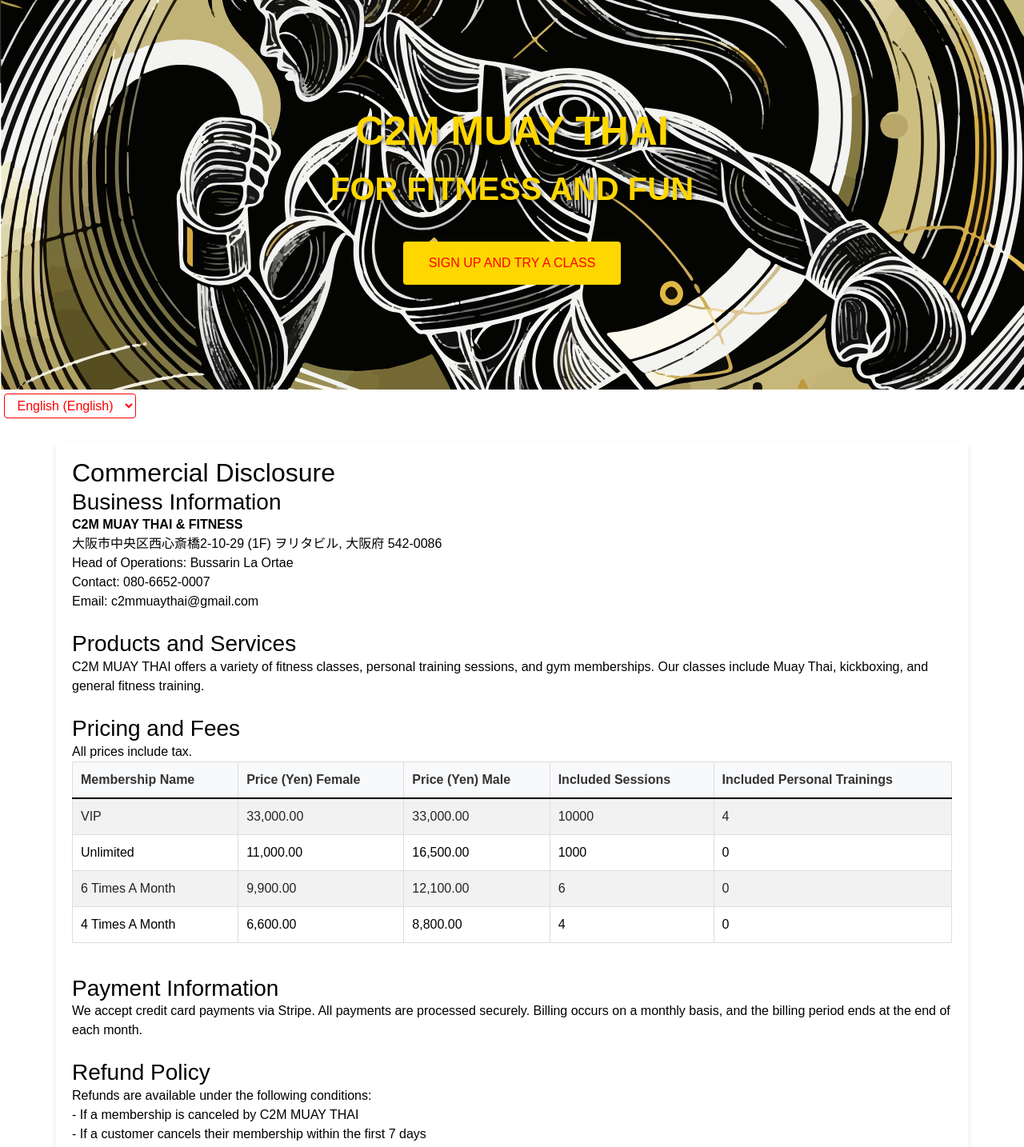
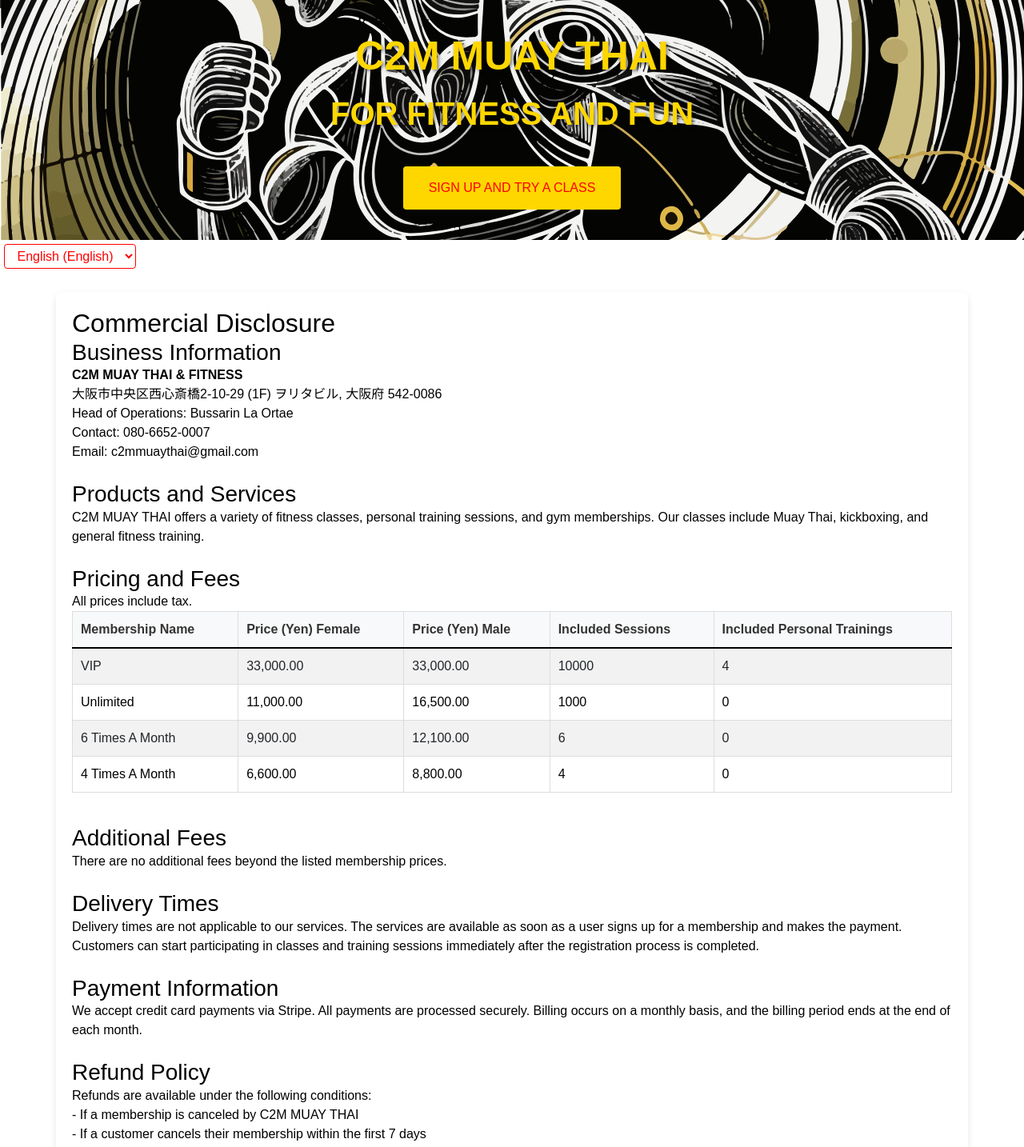
Before and after one commit to performlikemj/C2M, a Django app: page /en/commerce-disclosure/ in a window 1280 px wide. Shown: the part 76-1510 px from the top of the page at 80% size. Run offline with Django 5.2, Linux system fonts and the light colour scheme; parts of the project's set-up code (start-up, migrations or seed data) failed here and were passed over; some libraries are stand-ins or nearby versions.

Commit message:
Add language to commerce disclosure for additional fees and delivery times

```diff
--- a/templates/commerce_disclosure.html
+++ b/templates/commerce_disclosure.html
@@ -71,6 +71,18 @@
     </table>
     <br>
 
+    <h3>{% trans "Additional Fees" %}</h3>
+    <p>
+        {% trans "There are no additional fees beyond the listed membership prices." %}
+    </p>
+    <br>
+
+    <h3>{% trans "Delivery Times" %}</h3>
+    <p>
+        {% trans "Delivery times are not applicable to our services. The services are available as soon as a user signs up for a membership and makes the payment. Customers can start participating in classes and training sessions immediately after the registration process is completed." %}
+    </p>
+    <br>
+
     <h3>{% trans "Payment Information" %}</h3>
     <p>
         {% trans "We accept credit card payments via Stripe. All payments are processed securely. Billing occurs on a monthly basis, and the billing period ends at the end of each month." %}
```
Also changed, not shown: locale/en/LC_MESSAGES/django.po, locale/ja/LC_MESSAGES/django.po, 2 other files.
